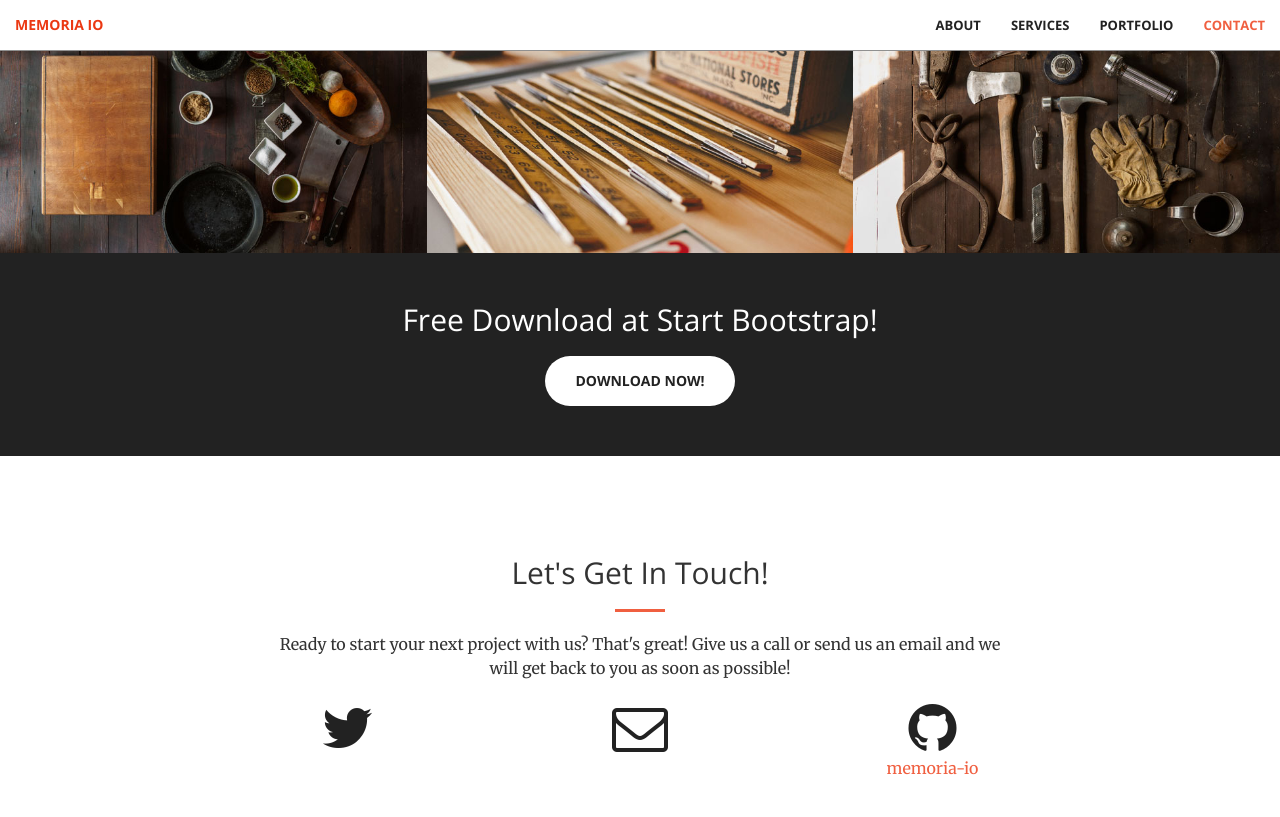
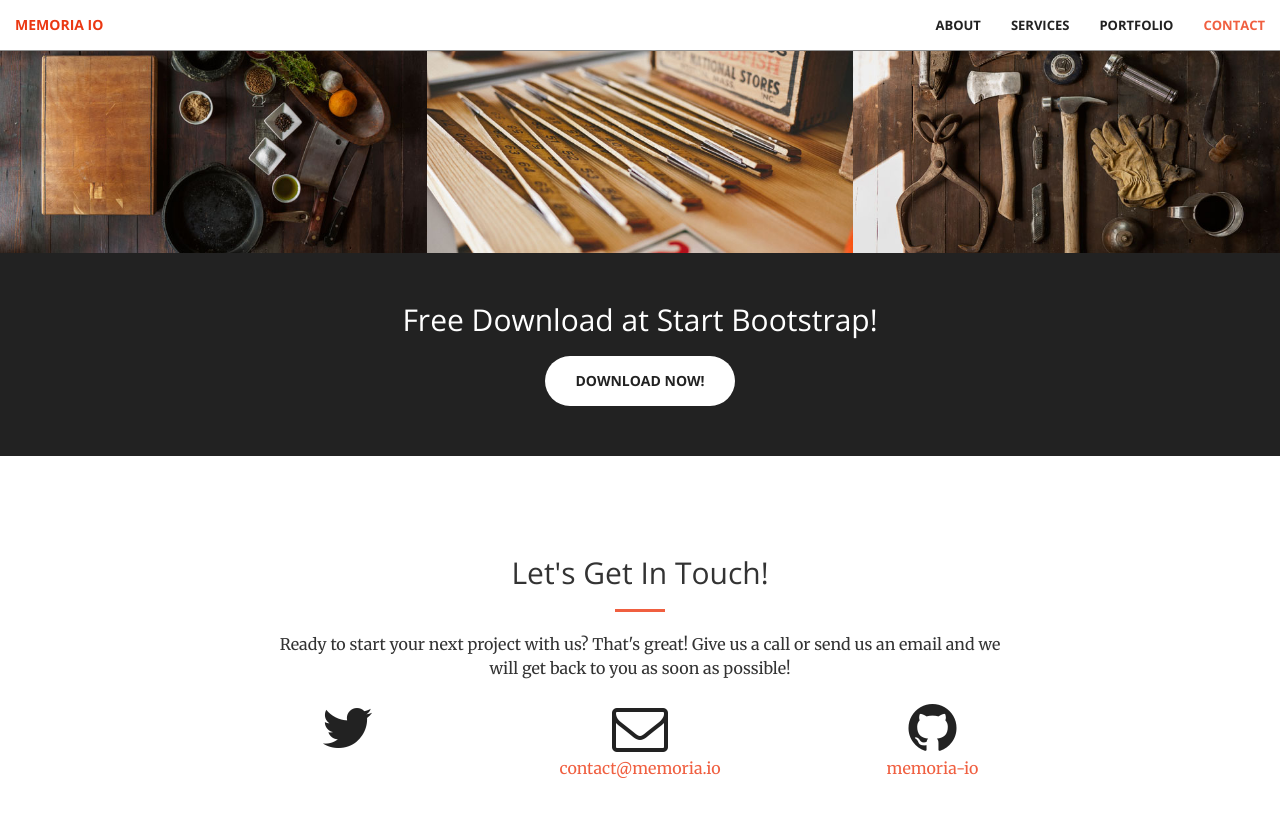
Before and after one commit to memoria-io/memoria-io.github.io, a Jekyll site: the page built from index.html, in a window 1280 px wide and 900 px high, scrolled down 1955 px. Shown: the top 817 px of the window. Built offline with Jekyll 4.4.1, drawn with Linux system fonts in a browser that asks for light colours.

Commit message:
A Quick Commit

```diff
--- a/_config.yml
+++ b/_config.yml
@@ -1,11 +1,11 @@
 # Site settings
 title: Memoria IO, S.L
-email:
+email: contact@memoria.io
 description: > # this means to ignore newlines until "baseurl:"
 baseurl: "" # the subpath of your site, e.g. /blog/
 url: "https://memoria.io" # the base hostname & protocol for your site
 
-twitter_username:
+linkedin_username: https://www.linkedin.com/company/m-io/
 github_username: memoria-io
 
 # Build settings
```
